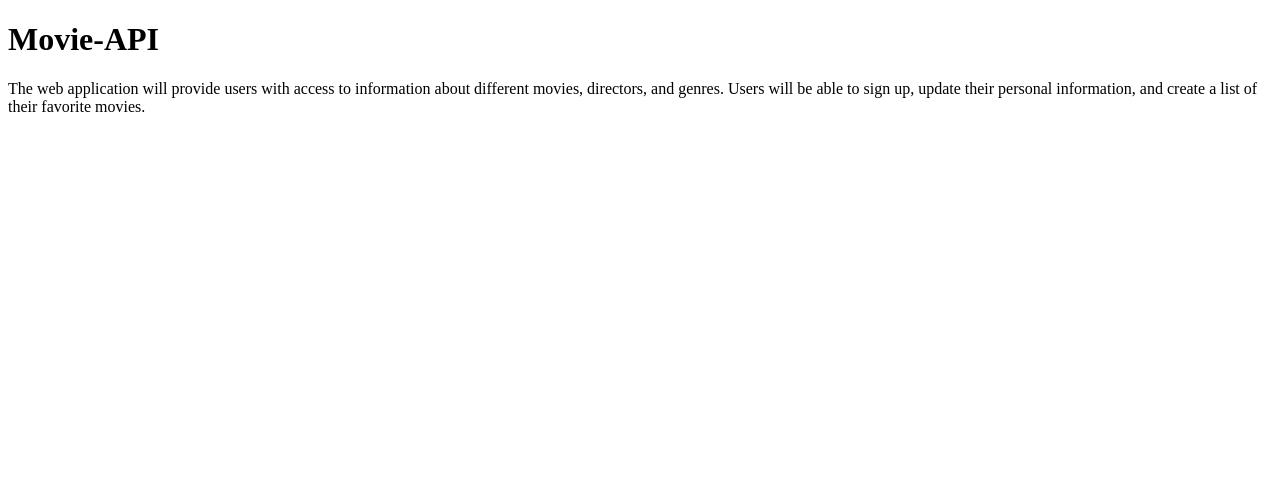
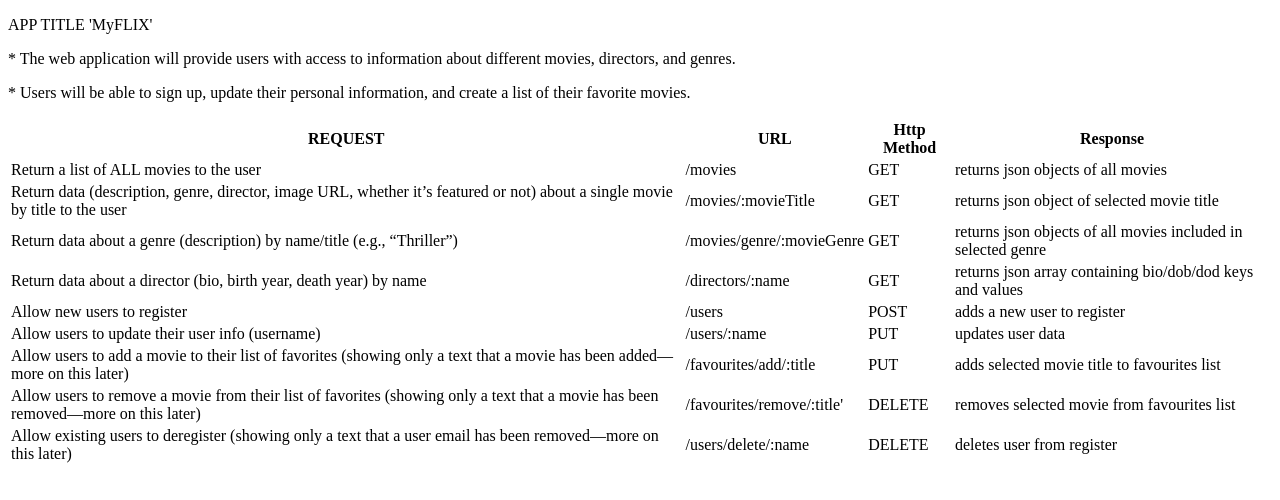
Before and after one commit to Moe2103/movie_api, a website: page public/documentation.html in a window 1280 px wide. Drawn offline with Linux system fonts and the light colour scheme.

Commit message:
Task 2.5

```diff
--- a/public/documentation.html
+++ b/public/documentation.html
@@ -1,12 +1,77 @@
 <!DOCTYPE html>
 <html lang="en">
-  <head>
-    <meta charset="utf-8">
-    <meta name="viewport" content="width=device-width, initial-scale=1.0">
-    <title>Instructions</title>
-  </head>
-  <body>
-    <h1>Movie-API</h1>
-    <p>The web application will provide users with access to information about different movies, directors, and genres. Users will be able to sign up, update their personal information, and create a list of their favorite movies.</p>
-  </body>
+    <head>
+        <meta charset="UTF-8">
+        <title>documentation</title>
+    </head>
+    <body>
+        <p>APP TITLE 'MyFLIX'</p>
+<P>* The web application will provide users with access to information about different
+movies, directors, and genres.</P>
+<p>* Users will be able to sign up, update their
+personal information, and create a list of their favorite movies.</p>
+<table style="width:100%">
+    <tr>
+      <th>REQUEST</th>
+      <th>URL</th>
+      <th>Http Method</th>
+      <th>Response</th>
+    </tr>
+    <tr>
+      <td>Return a list of ALL movies to the user</td>
+      <td>/movies</td>
+      <td>GET</td>
+      <td>returns json objects of all movies</td>
+    </tr>
+    <tr>
+      <td>Return data (description, genre, director, image URL, whether it’s featured or not) about a single movie by title to the user</td>
+      <td>/movies/:movieTitle</td>
+      <td>GET</td>
+      <td>returns json object of selected movie title</td>
+    </tr>
+    <tr>
+        <td>Return data about a genre (description) by name/title (e.g., “Thriller”)</td>
+        <td>/movies/genre/:movieGenre</td>
+        <td>GET</td>
+        <td>returns json objects of all movies included in selected genre</td>
+    </tr>
+    <tr>
+        <td>Return data about a director (bio, birth year, death year) by name</td>
+        <td>/directors/:name</td>
+        <td>GET</td>
+        <td>returns json array containing bio/dob/dod keys and values</td>
+    </tr>
+    <tr>
+        <td>Allow new users to register</td>
+        <td>/users</td>
+        <td>POST</td>
+        <td>adds a new user to register</td>
+      </tr>
+      <tr>
+        <td>Allow users to update their user info (username)</td>
+        <td>/users/:name</td>
+        <td>PUT</td>
+        <td>updates user data</td>
+      </tr>
+      <tr>
+        <td>Allow users to add a movie to their list of favorites (showing only a text that a movie has been added—more on this later)</td>
+        <td>/favourites/add/:title</td>
+        <td>PUT</td>
+        <td>adds selected movie title to favourites list</td>
+      </tr>
+      <tr>
+        <td>Allow users to remove a movie from their list of favorites (showing only a text that a movie has been removed—more on this later)</td>
+        <td>/favourites/remove/:title'</td>
+        <td>DELETE</td>
+        <td>removes selected movie from favourites list</td>
+      </tr>
+      <tr>
+        <td>Allow existing users to deregister (showing only a text that a user email has been removed—more on this later)</td>
+        <td>/users/delete/:name</td>
+        <td>DELETE</td>
+        <td>deletes user from register</td>
+      </tr>
+
+  </table>
+    </body>
 </html>
```
Also changed, not shown: index.js (+63 -2 lines).
